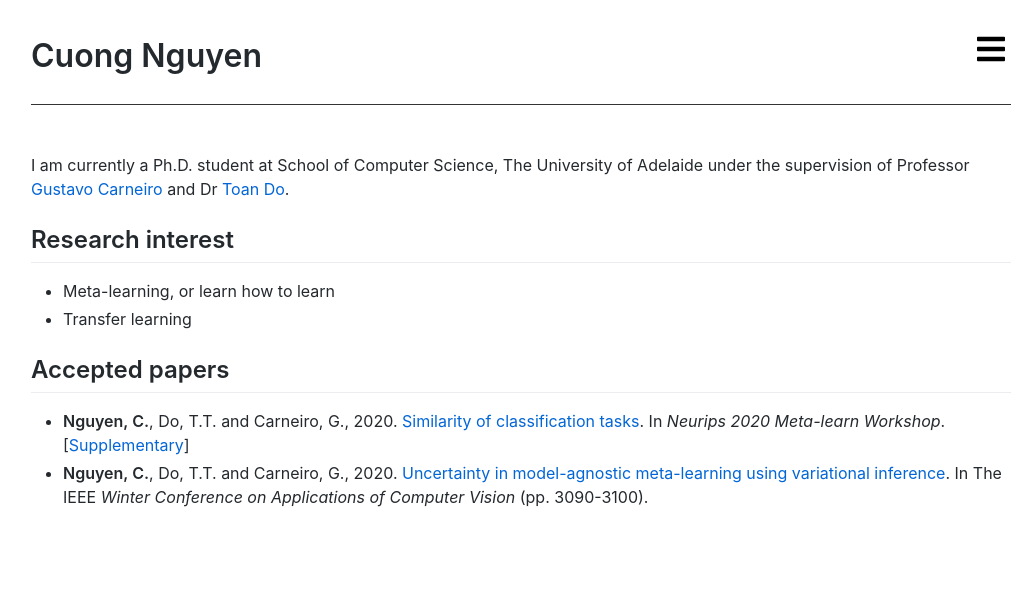
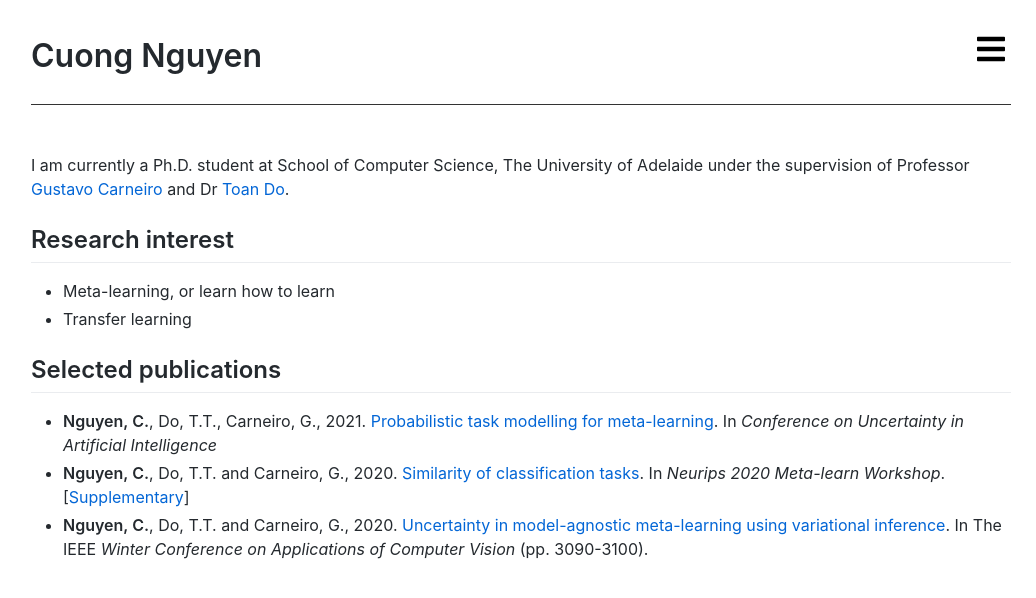
Before and after one commit to cnguyen10/cnguyen10.github.io, a Jekyll site: the page built from index.md, in a window 1280 px wide. Shown: the top 598 px of the page, without its empty margins (119-1155 px from the left). Built offline with Jekyll 4.4.1, drawn with Linux system fonts in a browser that asks for light colours; nearby versions of some CDN libraries; comment, search, counter and statistics services are not loaded.

Commit message:
Add a publication accepted at UAI 2021

```diff
--- a/index.md
+++ b/index.md
@@ -14,8 +14,9 @@ layout: default
 </section>
 
 <section>
-    <h2>Accepted papers</h2>
+    <h2>Selected publications</h2>
     <ul>
+        <li><b>Nguyen, C.</b>, Do, T.T., Carneiro, G., 2021. <a href="">Probabilistic task modelling for meta-learning</a>. In <em>Conference on Uncertainty in Artificial Intelligence</em></li>
         <li><b>Nguyen, C.</b>, Do, T.T. and Carneiro, G., 2020. <a href="https://github.com/meta-learn/meta-learn.github.io/blob/master/2020/papers/2_paper.pdf">Similarity of classification tasks</a>. In <em>Neurips 2020 Meta-learn Workshop</em>. [<a href="https://github.com/meta-learn/meta-learn.github.io/blob/master/2020/papers/2_supplementary.pdf">Supplementary</a>]</li>
         <li><b>Nguyen, C.</b>, Do, T.T. and Carneiro, G., 2020. <a href="http://openaccess.thecvf.com/content_WACV_2020/papers/Nguyen_Uncertainty_in_Model-Agnostic_Meta-Learning_using_Variational_Inference_WACV_2020_paper.pdf">Uncertainty in model-agnostic meta-learning using variational inference</a>. In The IEEE <em>Winter Conference on Applications of Computer Vision</em> (pp. 3090-3100).</li>
     </ul>
```
